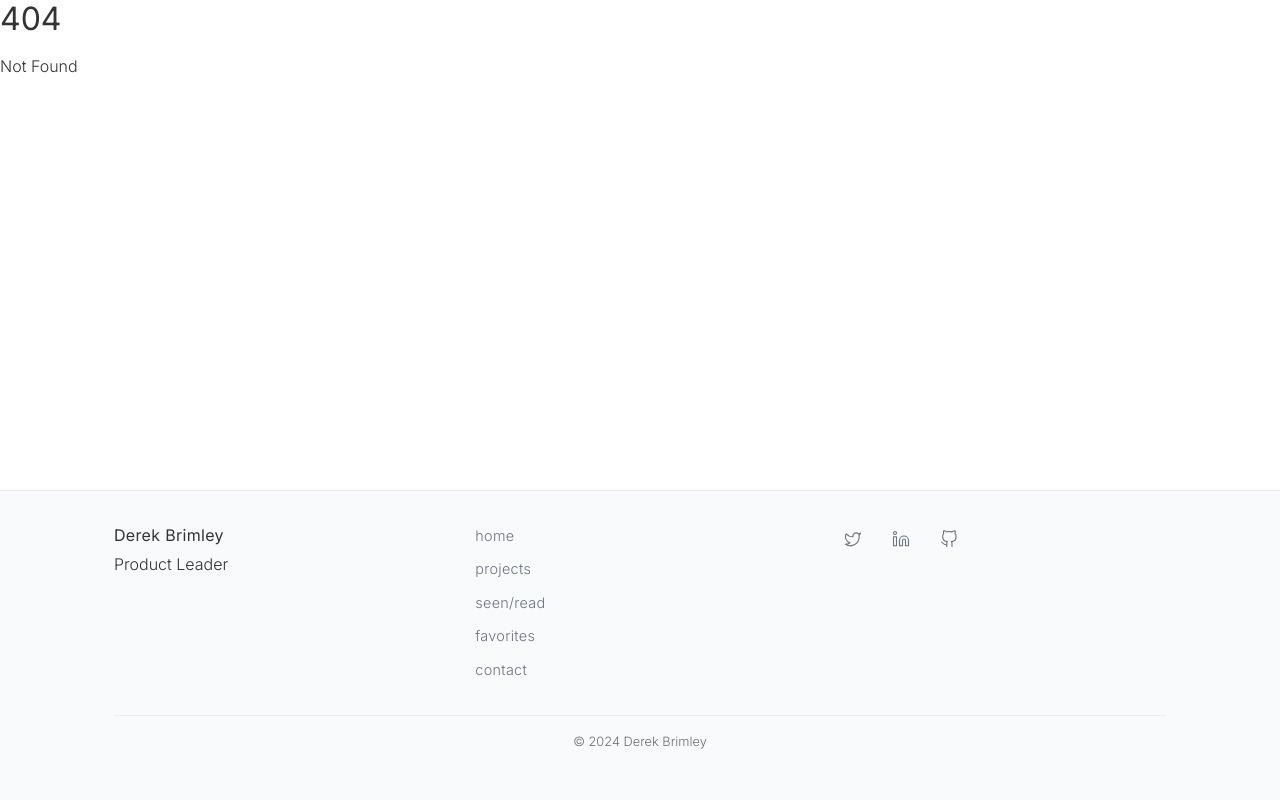
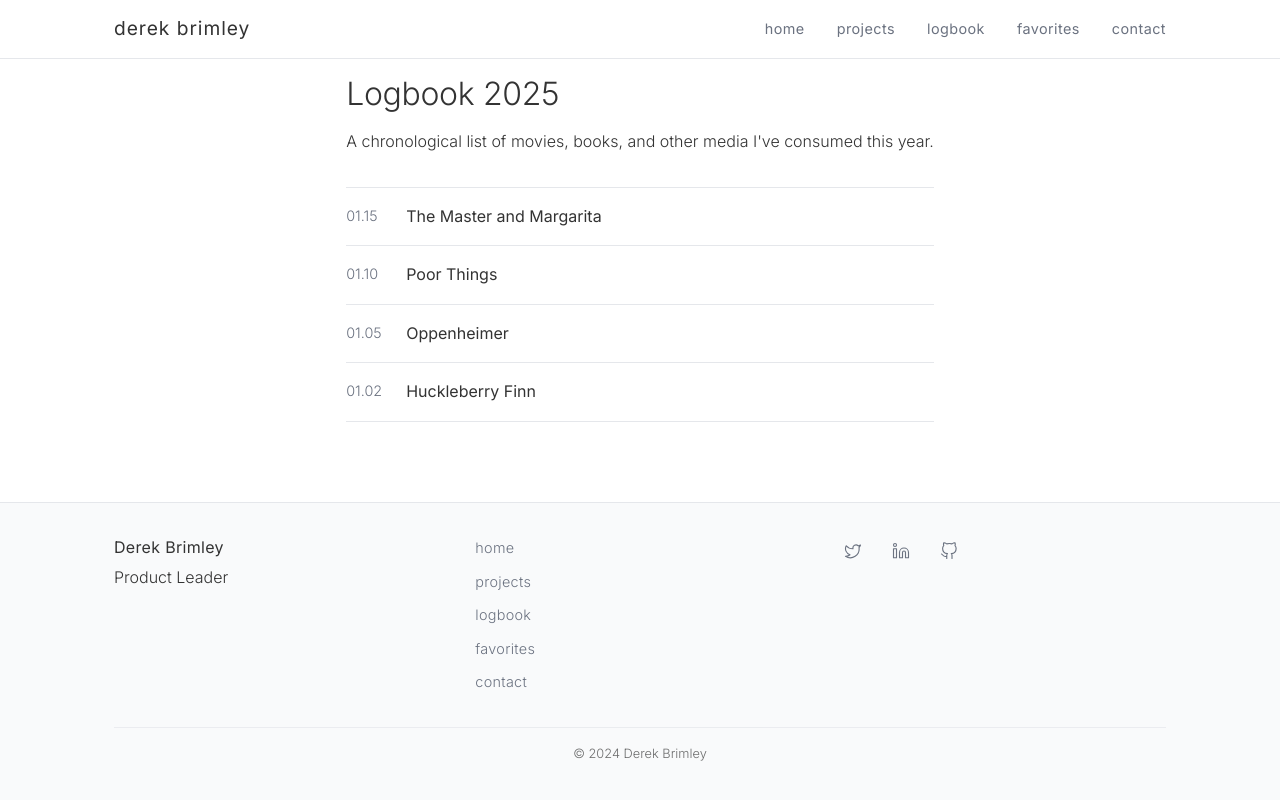
Before and after one commit to derekbrimley/personal-site, a SvelteKit app: page /logbook in a window 1280 px wide. Before the commit this address had no page. Shown: the top 800 px of the page. Built offline with nearby package versions, Linux system fonts and the light colour scheme.

Commit message:
Renamed Seen/Read page to Logbook

```diff
--- a/src/lib/components/Footer.svelte
+++ b/src/lib/components/Footer.svelte
@@ -14,7 +14,7 @@
         <ul>
           <li><a href="/">Home</a></li>
           <li><a href="/projects">Projects</a></li>
-          <li><a href="/seen-read">Seen/Read</a></li>
+          <li><a href="/logbook">Logbook</a></li>
           <li><a href="/favorites">Favorites</a></li>
           <li><a href="/contact-me">Contact</a></li>
         </ul>
--- a/src/routes/Header.svelte
+++ b/src/routes/Header.svelte
@@ -24,7 +24,7 @@
             <ul>
                 <li><a href="/" on:click={closeMenu}>Home</a></li>
                 <li><a href="/projects" on:click={closeMenu}>Projects</a></li>
-                <li><a href="/seen-read" on:click={closeMenu}>Seen/Read</a></li>
+                <li><a href="/logbook" on:click={closeMenu}>Logbook</a></li>
                 <li><a href="/favorites" on:click={closeMenu}>Favorites</a></li>
                 <li><a href="/contact-me" on:click={closeMenu}>Contact</a></li>
             </ul>
--- a/src/routes/seen-read/+page.svelte
+++ b/src/routes/logbook/+page.svelte
@@ -11,7 +11,7 @@
         }, 100);
     });
 
-    // List of seen/read items in reverse chronological order (newest first)
+    // List of consumed items in reverse chronological order (newest first)
     const items = [
         { date: "01.15", title: "The Master and Margarita" },
         { date: "01.10", title: "Poor Things" },
@@ -23,8 +23,8 @@
 <Header />
 
 <main>
-    <section class="seen-read {isVisible ? 'fade-in' : ''}">
-        <h1>Seen/Read in 2025</h1>
+    <section class="logbook {isVisible ? 'fade-in' : ''}">
+        <h1>Logbook 2025</h1>
         <p class="description">A chronological list of movies, books, and other media I've consumed this year.</p>
 
         <ul class="item-list">
```
Also changed, not shown: src/routes/logbook/+layout.svelte (renamed from src/routes/seen-read/+layout.svelte).
